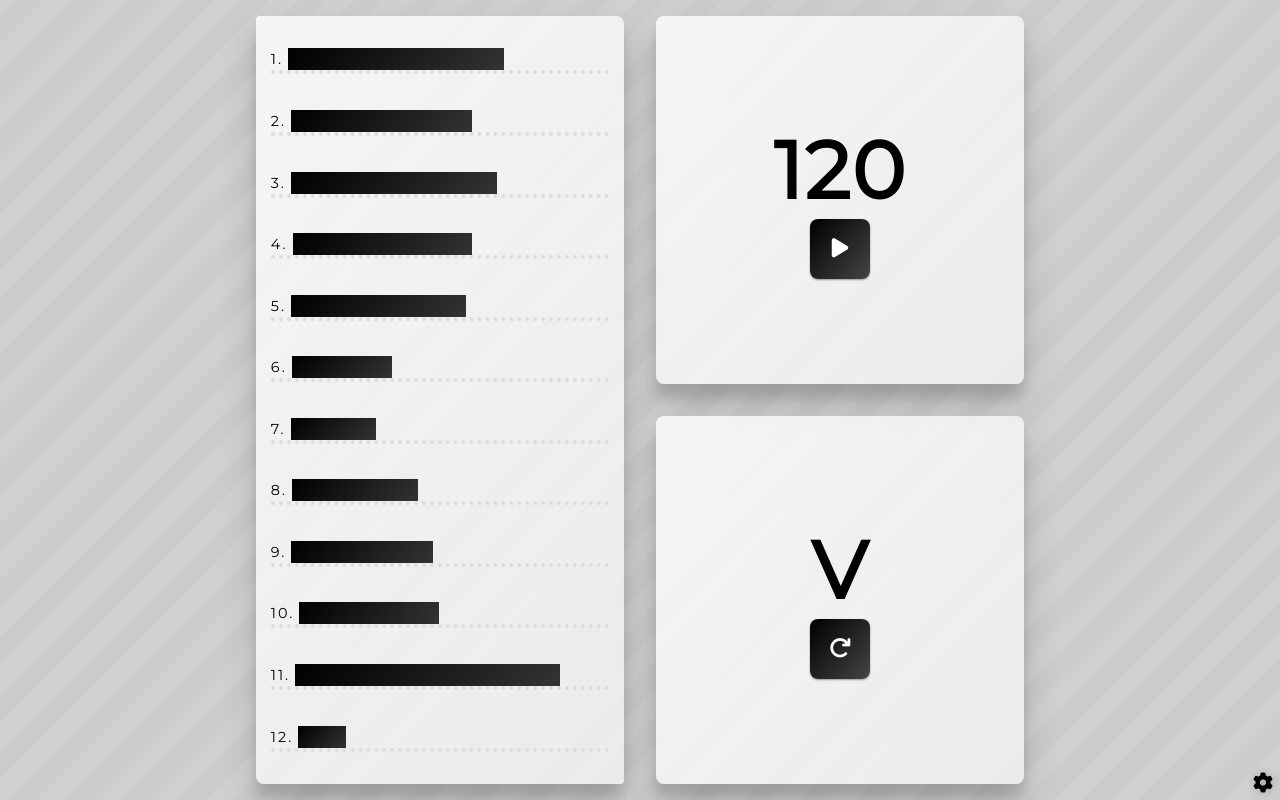
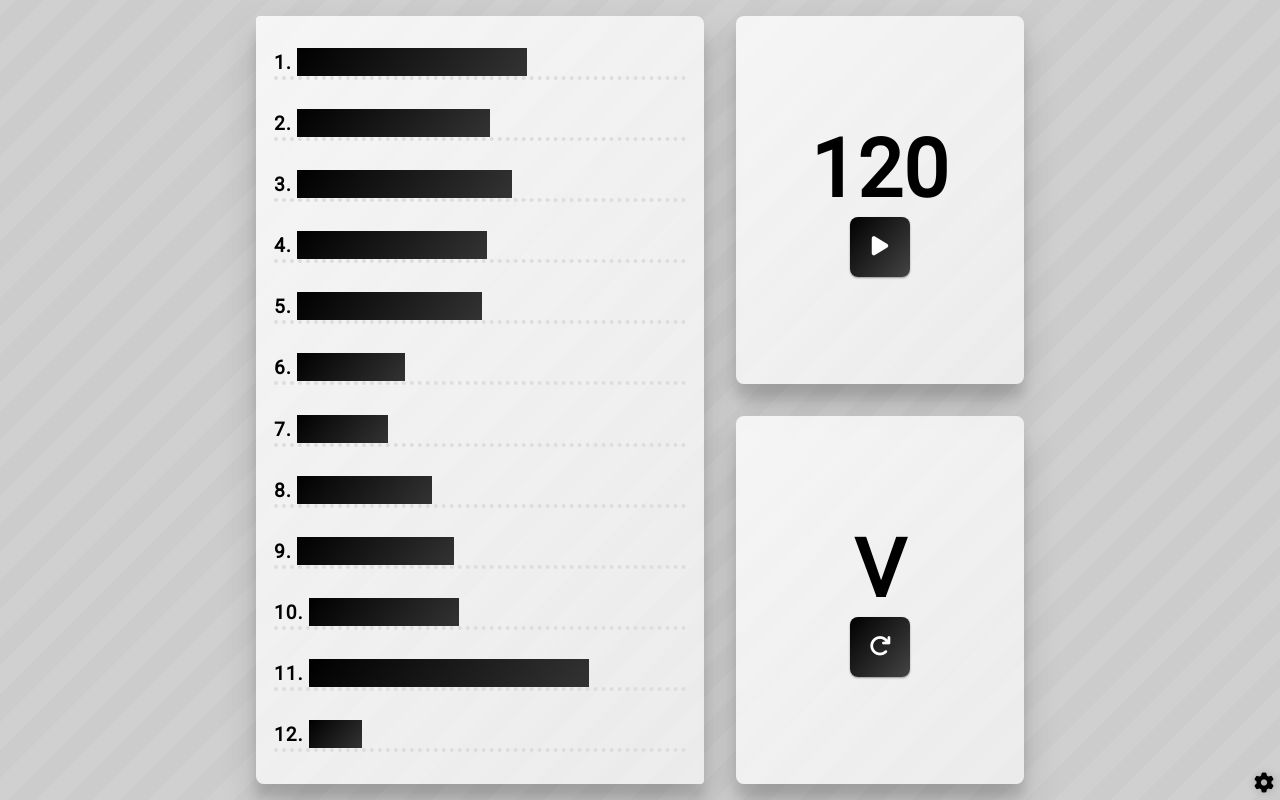
Before and after one commit to knowlesc/scattergories-generator, a React app: page / in a window 1280 px wide. Built offline with nearby package versions, Linux system fonts and the light colour scheme.

Commit message:
Improve text visibility

```diff
--- a/index.html
+++ b/index.html
@@ -4,8 +4,10 @@
     <meta charset="utf-8">
     <meta name="viewport" content="width=device-width, initial-scale=1.0">
     <title>Scattergories Generator</title>
-    <link href="https://fonts.googleapis.com/css?family=Montserrat&display=swap" rel="stylesheet">
+    <link href="https://fonts.googleapis.com/css?family=Roboto&display=swap" rel="stylesheet">
     <script src="https://kit.fontawesome.com/a44e7b883c.js" crossorigin="anonymous"></script>
+    <style>
+    </style>
   </head>
   <body>
     <div id="root"></div>
--- a/src/components/Alphabet/Alphabet.scss
+++ b/src/components/Alphabet/Alphabet.scss
@@ -9,3 +9,12 @@
     font-weight: bold;
   }
 }
+
+
+@media (max-width: 600px), (max-height: 600px) {
+  .alphabet {
+    .alphabet-letter {
+      font-size: 60px;
+    }
+  }
+}
--- a/src/components/App/App.scss
+++ b/src/components/App/App.scss
@@ -9,10 +9,10 @@ body, html {
   display: flex;
   width: 100%;
   height: 100%;
-  font-family: 'Montserrat', sans-serif;
+  font-family: 'Roboto', sans-serif;
   font-size: 20px;
   font-weight: 500;
-  letter-spacing: 2px;
+  letter-spacing: 1px;
   background: repeating-linear-gradient(
     -45deg,
     rgba(0, 0, 0, 0.2),
@@ -53,21 +53,21 @@ body, html {
 }
 
 .categories-wrapper {
-  width: 50%;
+  width: 60%;
   height: 100%;
   left: 0;
   top: 0;
 }
 
 .timer-wrapper {
-  width: 50%;
+  width: 40%;
   height: 50%;
   right: 0;
   top: 0;
 }
 
 .alphabet-wrapper {
-  width: 50%;
+  width: 40%;
   height: 50%;
   right: 0;
   bottom: 0;
--- a/src/components/Categories/Categories.scss
+++ b/src/components/Categories/Categories.scss
@@ -5,16 +5,18 @@
   justify-content: space-around;
 }
 
+$base-font-size: 10px;
+
 .categories {
-  font-size: 14px;
+  font-size: $base-font-size;
 }
 
-@media (min-height: 200px) and (min-width: 200px) {  .categories { font-size: 11px; } }
-@media (min-height: 300px) and (min-width: 300px) {  .categories { font-size: 12px; } }
-@media (min-height: 400px) and (min-width: 400px) {  .categories { font-size: 13px; } }
-@media (min-height: 500px) and (min-width: 500px) {  .categories { font-size: 14px; } }
-@media (min-height: 600px) and (min-width: 600px) {  .categories { font-size: 15px; } }
-@media (min-height: 700px) and (min-width: 700px) {  .categories { font-size: 16px; } }
-@media (min-height: 800px) and (min-width: 800px) {  .categories { font-size: 18px; } }
-@media (min-height: 900px) and (min-width: 900px) {  .categories { font-size: 20px; } }
-@media (min-height: 1000px) and (min-width: 1000px) {  .categories { font-size: 22px; } }
+@media (min-height: 200px) and (min-width: 200px) {  .categories { font-size: $base-font-size + 1; } }
+@media (min-height: 300px) and (min-width: 300px) {  .categories { font-size: $base-font-size + 2; } }
+@media (min-height: 400px) and (min-width: 400px) {  .categories { font-size: $base-font-size + 3; } }
+@media (min-height: 500px) and (min-width: 500px) {  .categories { font-size: $base-font-size + 5; } }
+@media (min-height: 600px) and (min-width: 600px) {  .categories { font-size: $base-font-size + 8; } }
+@media (min-height: 700px) and (min-width: 700px) {  .categories { font-size: $base-font-size + 11; } }
+@media (min-height: 800px) and (min-width: 800px) {  .categories { font-size: $base-font-size + 14; } }
+@media (min-height: 900px) and (min-width: 900px) {  .categories { font-size: $base-font-size + 17; } }
+@media (min-height: 1000px) and (min-width: 1000px) {  .categories { font-size: $base-font-size + 20; } }
--- a/src/components/Category/Category.scss
+++ b/src/components/Category/Category.scss
@@ -5,10 +5,11 @@
   .category-number {
     font-size: 0.8em;
     margin: auto 5px 2px 0;
+    font-weight: 700;
   }
 
   .category-name {
-    font-weight: 600;
+    font-weight: 500;
   }
 }
 
--- a/src/data/CategoryList.ts
+++ b/src/data/CategoryList.ts
@@ -128,7 +128,7 @@ export const CategoryList = [
   'Seafood',
   'Software',
   'Something you keep hidden',
-  'Something you’re afraid oF',
+  'Something you’re afraid of',
   'Song titles',
   'Spices/Herbs',
   'Spicy foods',
```
